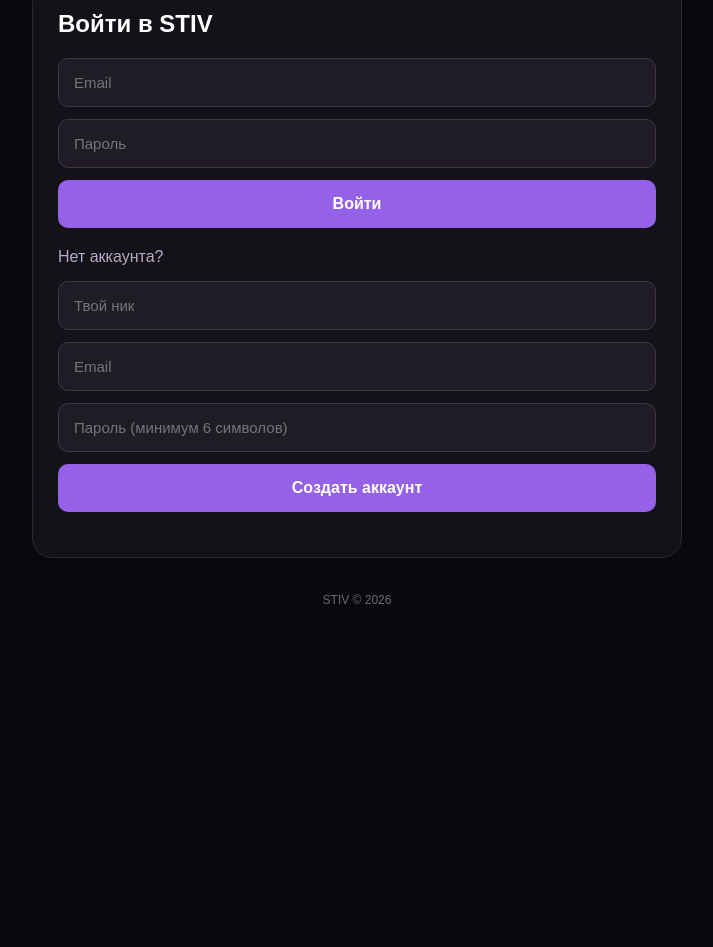
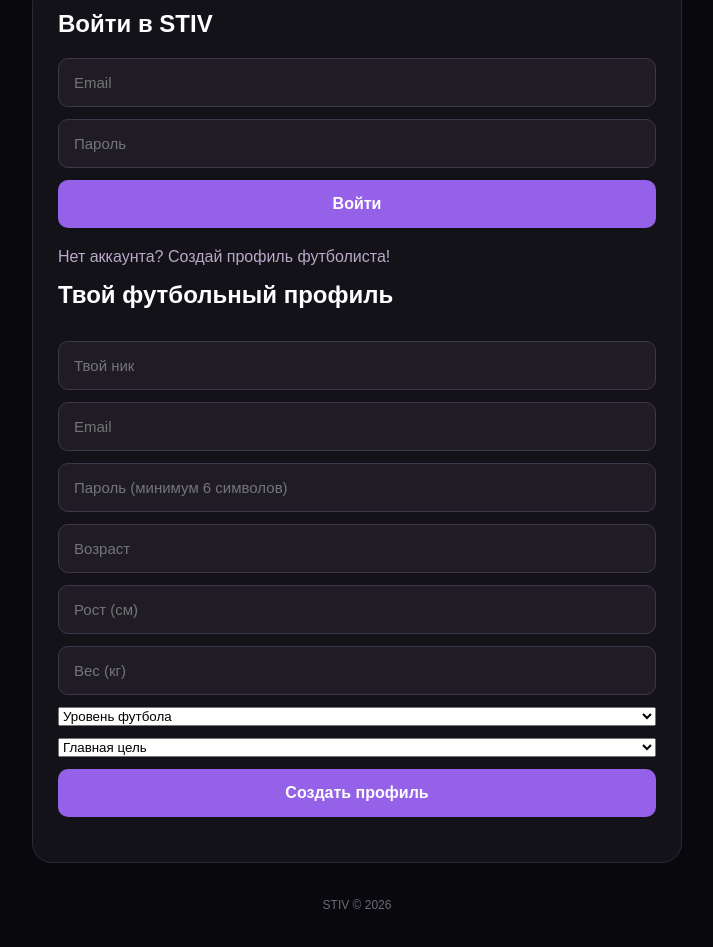
Before and after one commit to stivolfus/STIV4, a plain HTML site: page index.html in a window 1280 px wide. Shown: the part 316-1263 px from the top of the page, without its empty margins (283-996 px from the left). Before the commit the page ends 958 px from the top, so only its background shows below. Drawn offline with Linux system fonts and the light colour scheme; a script that the page names is missing.

Commit message:
Enhance registration form with additional fields
Added additional fields for age, height, weight, skill level, and goals in the registration form.

```diff
--- a/index.html
+++ b/index.html
@@ -9,6 +9,7 @@
 </head>
 <body>
   <main class="container">
+
     <header>
       <h1>STIV<span>.</span></h1>
       <p>YOUR FOOTBALL. YOUR PROGRESS.</p>
@@ -20,26 +21,67 @@
     </section>
 
     <section class="auth">
+
       <h2>Войти в STIV</h2>
+
       <form id="login-form">
         <input id="email" type="email" placeholder="Email" required>
         <input id="password" type="password" placeholder="Пароль" required>
         <button type="submit">Войти</button>
       </form>
 
-      <p>Нет аккаунта?</p>
+      <p>Нет аккаунта? Создай профиль футболиста!</p>
 
       <form id="register-form">
-        <input id="username" type="text" placeholder="Твой ник" required>
-        <input id="reg-email" type="email" placeholder="Email" required>
-        <input id="reg-password" type="password" placeholder="Пароль (минимум 6 символов)" minlength="6" required>
-        <button type="submit">Создать аккаунт</button>
+
+        <h2>Твой футбольный профиль</h2>
+
+        <input id="username" type="text"
+          placeholder="Твой ник" required>
+
+        <input id="reg-email" type="email"
+          placeholder="Email" required>
+
+        <input id="reg-password" type="password"
+          placeholder="Пароль (минимум 6 символов)"
+          minlength="6" required>
+
+        <input id="age" type="number"
+          placeholder="Возраст" min="5" max="100" required>
+
+        <input id="height" type="number"
+          placeholder="Рост (см)" min="50" max="250" required>
+
+        <input id="weight" type="number"
+          placeholder="Вес (кг)" min="10" max="300"
+          step="0.1" required>
+
+        <select id="level" required>
+          <option value="">Уровень футбола</option>
+          <option value="beginner">Начинающий</option>
+          <option value="amateur">Любитель</option>
+          <option value="advanced">Продвинутый</option>
+          <option value="professional">Профессионал</option>
+        </select>
+
+        <select id="goal" required>
+          <option value="">Главная цель</option>
+          <option value="speed">Скорость</option>
+          <option value="technique">Техника</option>
+          <option value="physical">Физическая подготовка</option>
+          <option value="universal">Универсальный футболист</option>
+        </select>
+
+        <button type="submit">Создать профиль</button>
+
       </form>
 
       <p id="message"></p>
+
     </section>
 
     <footer>STIV © 2026</footer>
+
   </main>
 
   <script type="module" src="js/app.js"></script>
```
